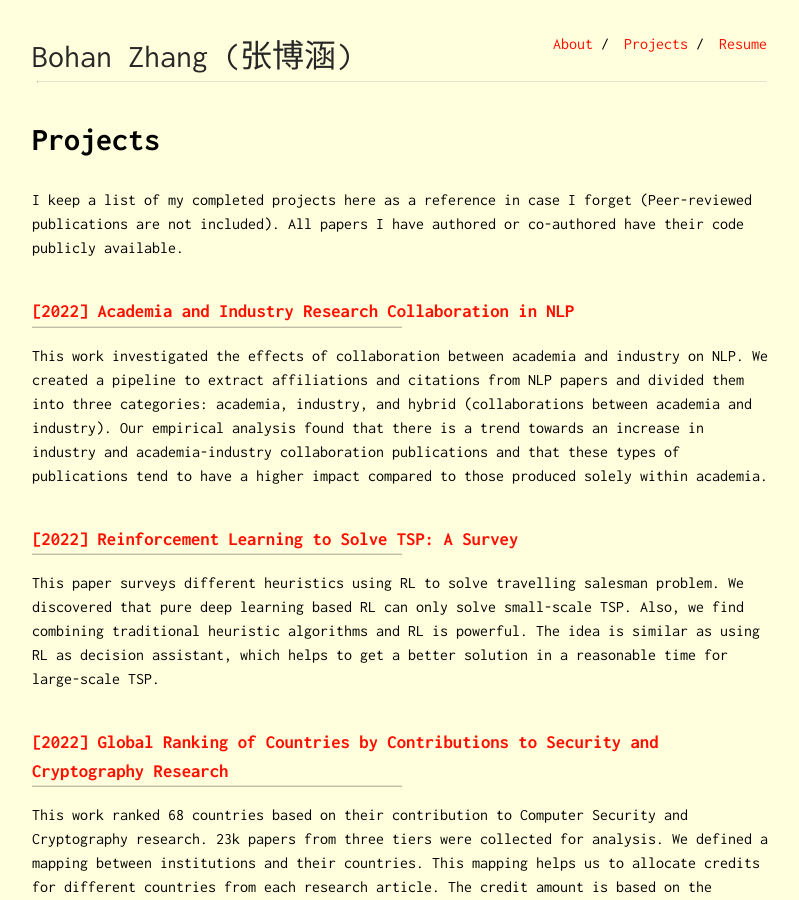
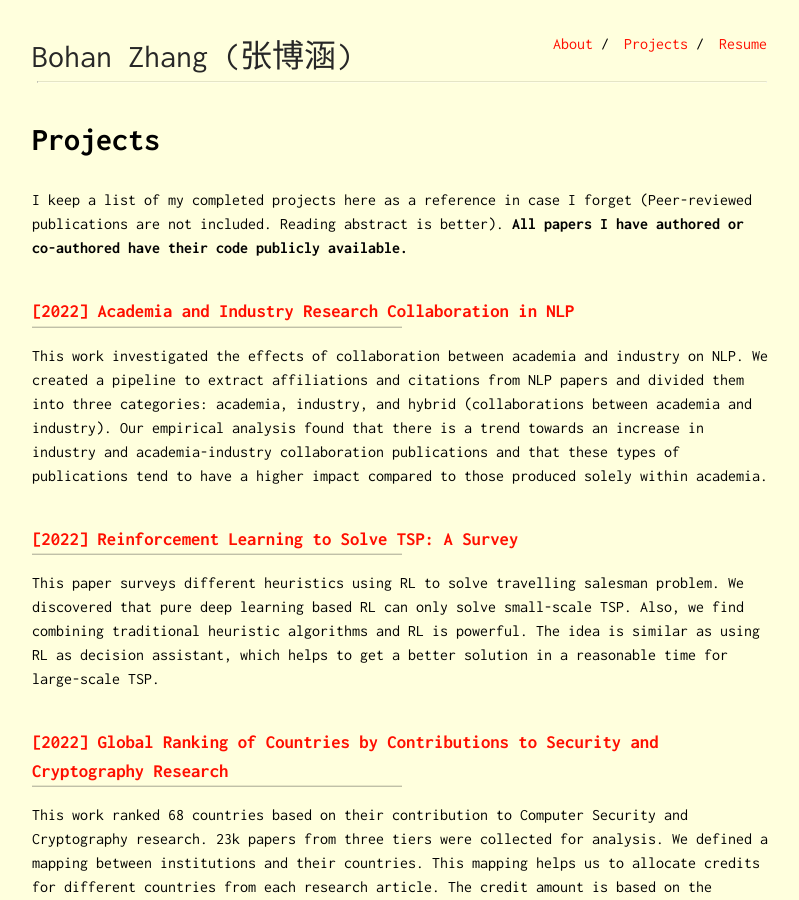
Before and after one commit to zbh888/zbh888.github.io, a Jekyll site: the page built from project.md, in a window 1280 px wide and 900 px high. Shown: the whole window, without its empty margins (238-1037 px from the left). Built offline with Jekyll 4.4.1, drawn with Linux system fonts in a browser that asks for light colours.

Commit message:
Update project.md

```diff
--- a/project.md
+++ b/project.md
@@ -3,7 +3,7 @@ layout: default
 title: Projects
 
 ---
-I keep a list of my completed projects here as a reference in case I forget (Peer-reviewed publications are not included). All papers I have authored or co-authored have their code publicly available.
+I keep a list of my completed projects here as a reference in case I forget (Peer-reviewed publications are not included. Reading abstract is better). **All papers I have authored or co-authored have their code publicly available.**
 
 ### [[2022] Academia and Industry Research Collaboration in NLP](https://arxiv.org/abs/2308.04524)
 This work investigated the effects of collaboration between academia and industry on NLP. We created a pipeline to extract affiliations and citations from NLP papers and divided them into three categories: academia, industry, and hybrid (collaborations between academia and industry). Our empirical analysis found that there is a trend towards an increase in industry and academia-industry collaboration publications and that these types of publications tend to have a higher impact compared to those produced solely within academia.
```
